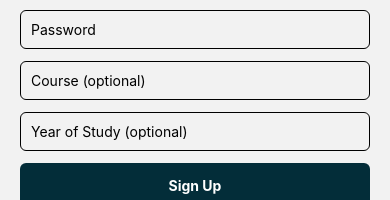
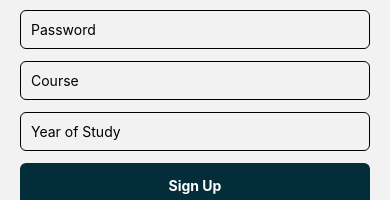
Before and after one commit to badarianof/ku_connect, a React Native app: screen /StudentSignup in a window 390 px wide. Shown: the part 412-612 px from the top of the page. Built offline with nearby package versions, Linux system fonts and the light colour scheme.

Commit message:
final tidying up of features

```diff
--- a/src/components/screens/student/EventListScreen.js
+++ b/src/components/screens/student/EventListScreen.js
@@ -16,7 +16,7 @@ export default function EventListScreen({ route, navigation }) {
         .eq("society_id", society.society_id)
         .order("event_date", { ascending: true });
 
-      console.log("events:", data);
+      // console.log("events:", data);
       console.log("error:", error);
 
       if (!error) setEvents(data);
--- a/src/components/screens/student/SignUpScreen.js
+++ b/src/components/screens/student/SignUpScreen.js
@@ -98,13 +98,13 @@ export default function StudentSignupScreen({ navigation }) {
         secureTextEntry
       />
       <TextInput
-        placeholder="Course (optional)"
+        placeholder="Course"
         value={course}
         onChangeText={setCourse}
         style={styles.input}
       />
       <TextInput
-        placeholder="Year of Study (optional)"
+        placeholder="Year of Study"
         value={yearOfStudy}
         onChangeText={setYearOfStudy}
         style={styles.input}
--- a/src/components/screens/student/SocietyListScreen.js
+++ b/src/components/screens/student/SocietyListScreen.js
@@ -56,7 +56,7 @@ export default function SocietyListScreen({ navigation }) {
           .in("society_id", societyIds)
           .order("event_date", { ascending: true });
 
-        console.log("events:", eventsData);
+        // console.log("events:", eventsData);
         if (!eventsError) setEvents(eventsData);
         setLoading(false);
       };
--- a/src/components/screens/student/StudentHomeScreen.js
+++ b/src/components/screens/student/StudentHomeScreen.js
@@ -24,7 +24,7 @@ export default function StudentHomeScreen({ navigation }) {
         .gte("event_date", today)
         .order("event_date", { ascending: true });
 
-      console.log("home events:", data);
+      // console.log("home events:", data);
       console.log("error:", error);
 
       if (!error) setEvents(data);
```
